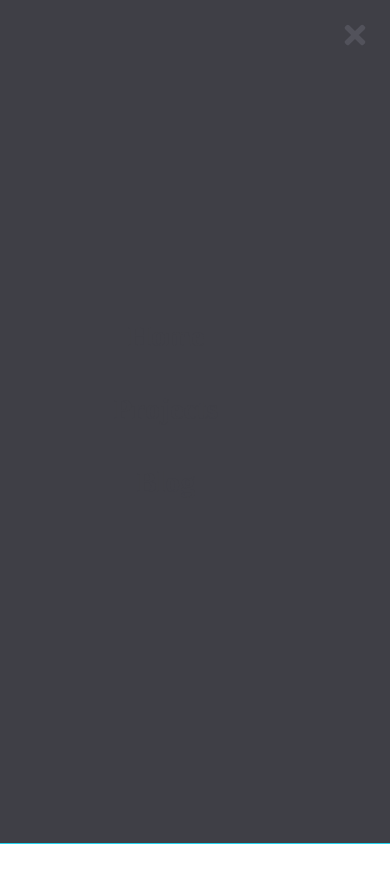
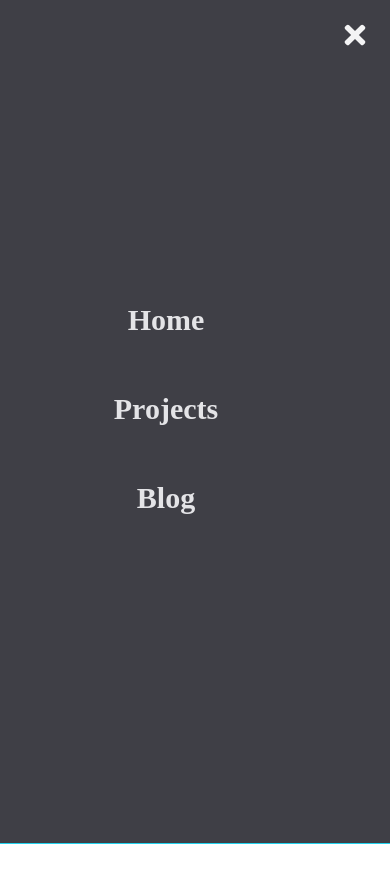
Before and after one commit to Ali-Hussein-dev/Ali-Hussein-dev, a Next.js app: page / in a window 390 px wide. Both pictures are taken after a click on the link 355 px from the left and 35 px from the top of the page. Built offline with nearby package versions, Linux system fonts and the light colour scheme.

Commit message:
feat: fix color contrast

```diff
--- a/src/components/Header.tsx
+++ b/src/components/Header.tsx
@@ -37,7 +37,7 @@ export const Header: React.FC = () => {
       <div
         className={`${
           isOpen ? 'relative' : 'hidden'
-        } sm:hidden flex flex-col mx-auto my-auto items-center text-zinc-700 text-3xl font-semibold leading-relaxed`}
+        } sm:hidden flex flex-col gap-y-4 mx-auto my-auto items-center text-zinc-200 text-3xl font-semibold leading-relaxed`}
       >
         {linksList.map((link) => (
           <StyledLink
@@ -50,7 +50,7 @@ export const Header: React.FC = () => {
       {/* -------------------------------------------------------------toggle button */}
       <a
         aria-label="toggle"
-        className="px-2 py-2 mr-3 rounded-sm text-zinc-600 sm:hidden active:scale-75 focus:bg-trueGray-200 hover:bg-trueGray-200 focus:outline-none"
+        className="px-2 py-2 mr-3 rounded-sm text-zinc-100 sm:hidden active:scale-75 focus:bg-trueGray-200 hover:bg-trueGray-200 focus:outline-none"
         onClick={() => setIsOpen(!isOpen)}
       >
         {isOpen ? <FaTimes size="30" /> : <FaBars size="30" />}
```
